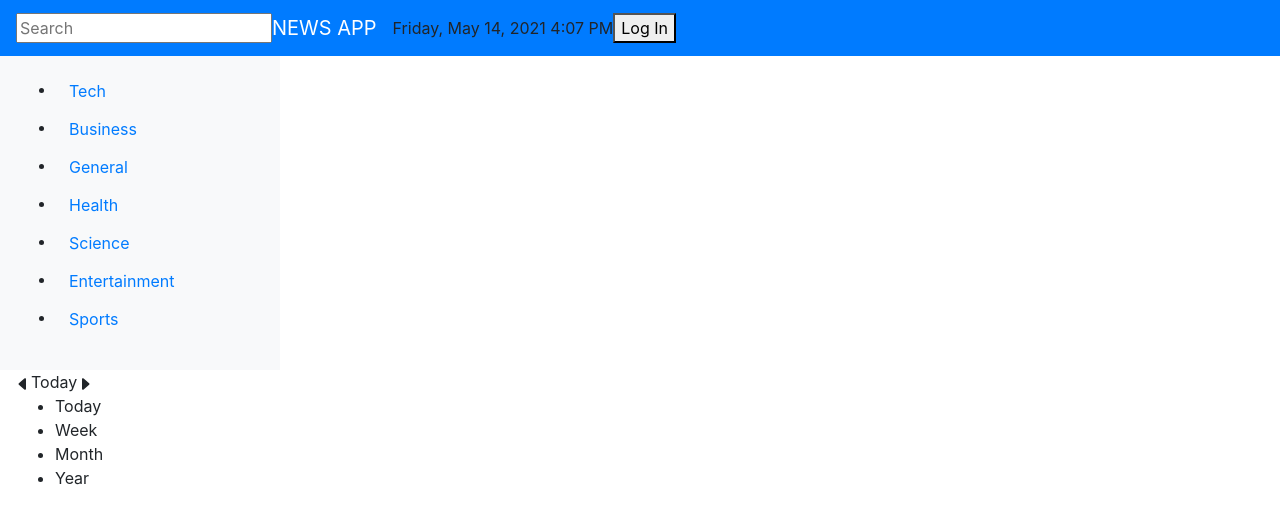
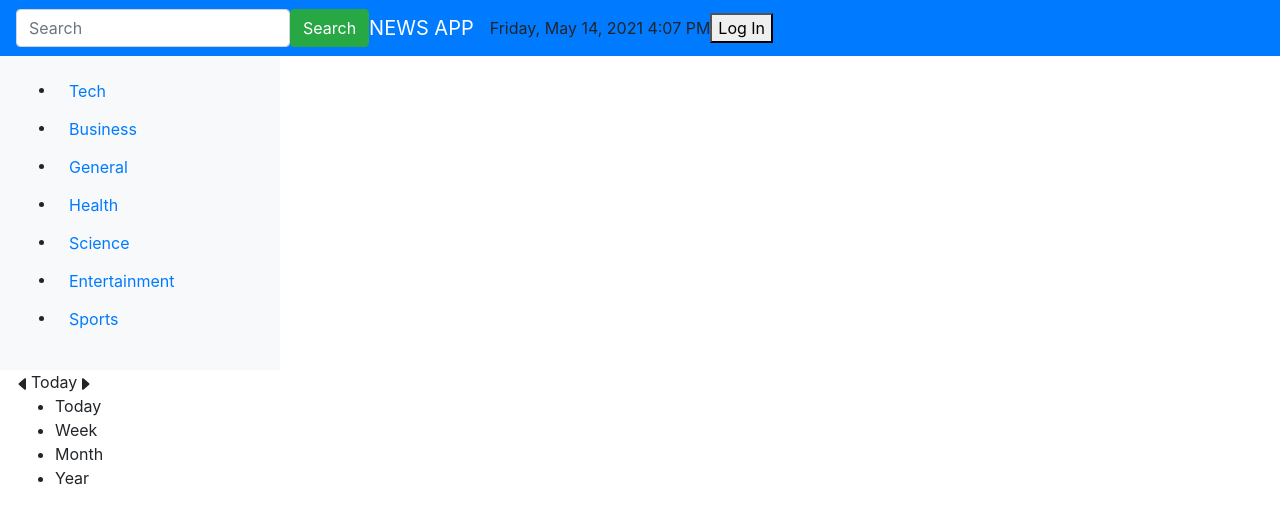
Before and after one commit to Bryan-Thaoxaochay/news-app, a React (Create React App) app in the folder client/: page / in a window 1280 px wide. Shown: the top 522 px of the page. Built offline with nearby package versions, Linux system fonts and the light colour scheme; no server answers.

Commit message:
updated search bar

```diff
--- a/client/src/components/Nav/index.js
+++ b/client/src/components/Nav/index.js
@@ -2,11 +2,12 @@ import React from "react";
 import LoginButton from "../LoginBtn";
 import LogoutButton from "../LogoutBtn";
 import DateTime from "../DateTime";
+import Search from "../Search"
 
 function Nav() {
   return (
     <nav className="navbar navbar-expand-lg navbar-dark bg-primary">
-      <input placeholder="Search"></input>
+      <Search />
       <a className="navbar-brand" href="/">
         NEWS APP
       </a>
--- /dev/null
+++ b/client/src/components/Search/index.js
@@ -0,0 +1,46 @@
+import React, { useState } from "react";
+// import SearchResult from "../../utils/SearchResult";
+import API from "../../utils/API";
+
+function Search() {
+
+    const [search, setSearch] = useState();
+
+    const handleInputChange = event => {
+
+        const { value } = event.target;
+        setSearch(value);
+    }
+
+    const handleOnClick = event => {
+        event.preventDefault();
+        //Call API here with value from search
+        // API.getCategory(search)
+        //     .then(res => {
+        //         console.log(res.data)
+        //     });
+        // console.log(search)
+    };
+
+
+
+    return (
+        <form className="d-flex">
+            <input
+                className="form-control me-2"
+                value={search}
+                onChange={handleInputChange}
+                placeholder="Search"
+            />
+            <button
+                className="btn btn-success"
+                type="submit"
+                onClick={handleOnClick}
+            >
+                Search
+        </button>
+        </form>
+    )
+}
+
+export default Search;
--- /dev/null
+++ b/client/src/utils/SearchResult.js
@@ -0,0 +1,7 @@
+import React from "react";
+
+const SearchResult = React.createContext({
+    search:"",
+})
+
+export default SearchResult;
```
